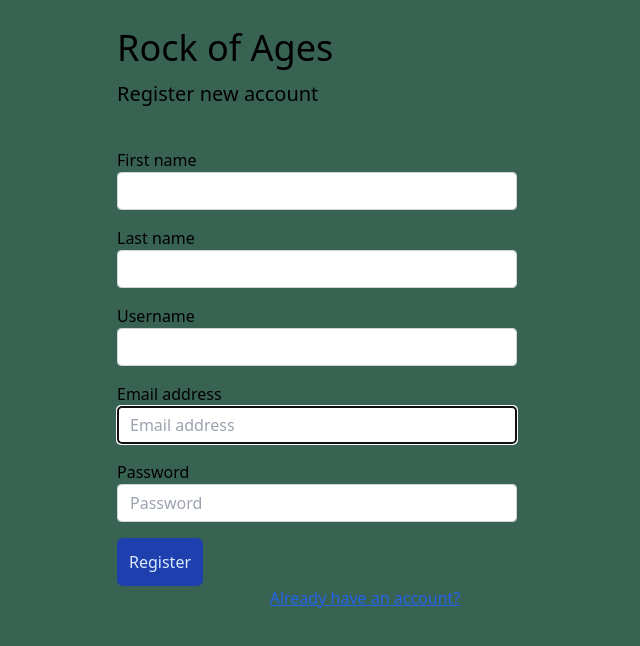
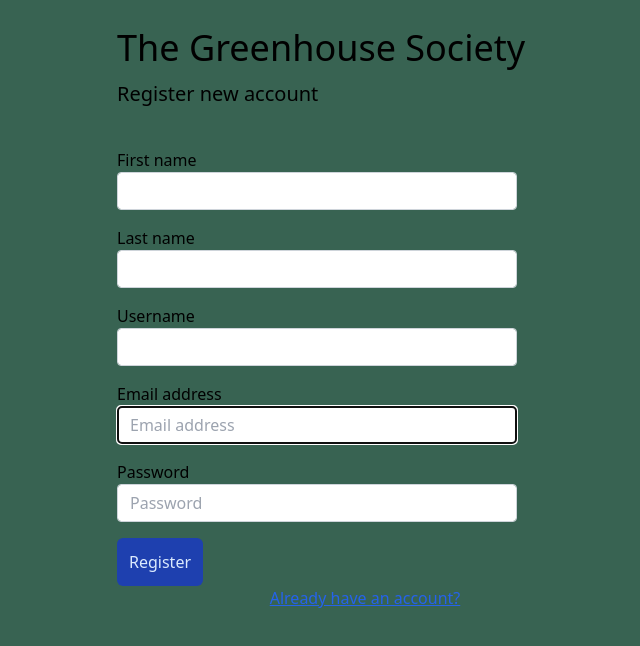
Before and after one commit to powellniki/gardenproject-client, a React (Vite) app: page /register in a window 1280 px wide. Shown: the top 646 px of the page, without its empty margins (275-915 px from the left). Built offline with nearby package versions, Linux system fonts and the light colour scheme.

Commit message:
profile picture

```diff
--- a/src/pages/GardenerProfile.jsx
+++ b/src/pages/GardenerProfile.jsx
@@ -36,9 +36,11 @@ export const GardenerProfile = () => {
 
     return (
         <section className="max-w-5xl mx-auto bg-white shadow-md rounded-lg p-6 mt-6">
-
             <div className="flex justify-between items-center mb-8">
                 <div className="flex flex-col items-start space-y-4">
+                    <div className="w-24 h-24">
+                        <img alt="Profile" className="rounded-full w-full h-full object-cover" src={gardenerInfo.image}/>
+                    </div>
                     <div className="text-2xl font-bold text-gray-800">
                         <>@{gardenerInfo.username}</>
                     </div>
@@ -61,13 +63,11 @@ export const GardenerProfile = () => {
                     <p className="text-gray-600">posts</p>
                 </div>
             </div>
-
             <div className="space-y-6">
                 {posts.map(post => {
                     return <PostListObject post={post} key={post.id}/>
                 })}
             </div>
-
         </section>
     )
 }
--- a/src/pages/Register.jsx
+++ b/src/pages/Register.jsx
@@ -46,7 +46,7 @@ export const Register = () => {
 
             <section>
                 <form className="form--login" onSubmit={handleRegister}>
-                    <h1 className="text-4xl mt-7 mb-3">Rock of Ages</h1>
+                    <h1 className="text-4xl mt-7 mb-3">The Greenhouse Society</h1>
                     <h2 className="text-xl mb-10">Register new account</h2>
                     <fieldset className="mb-4">
                         <label htmlFor="firstName"> First name </label>
```
